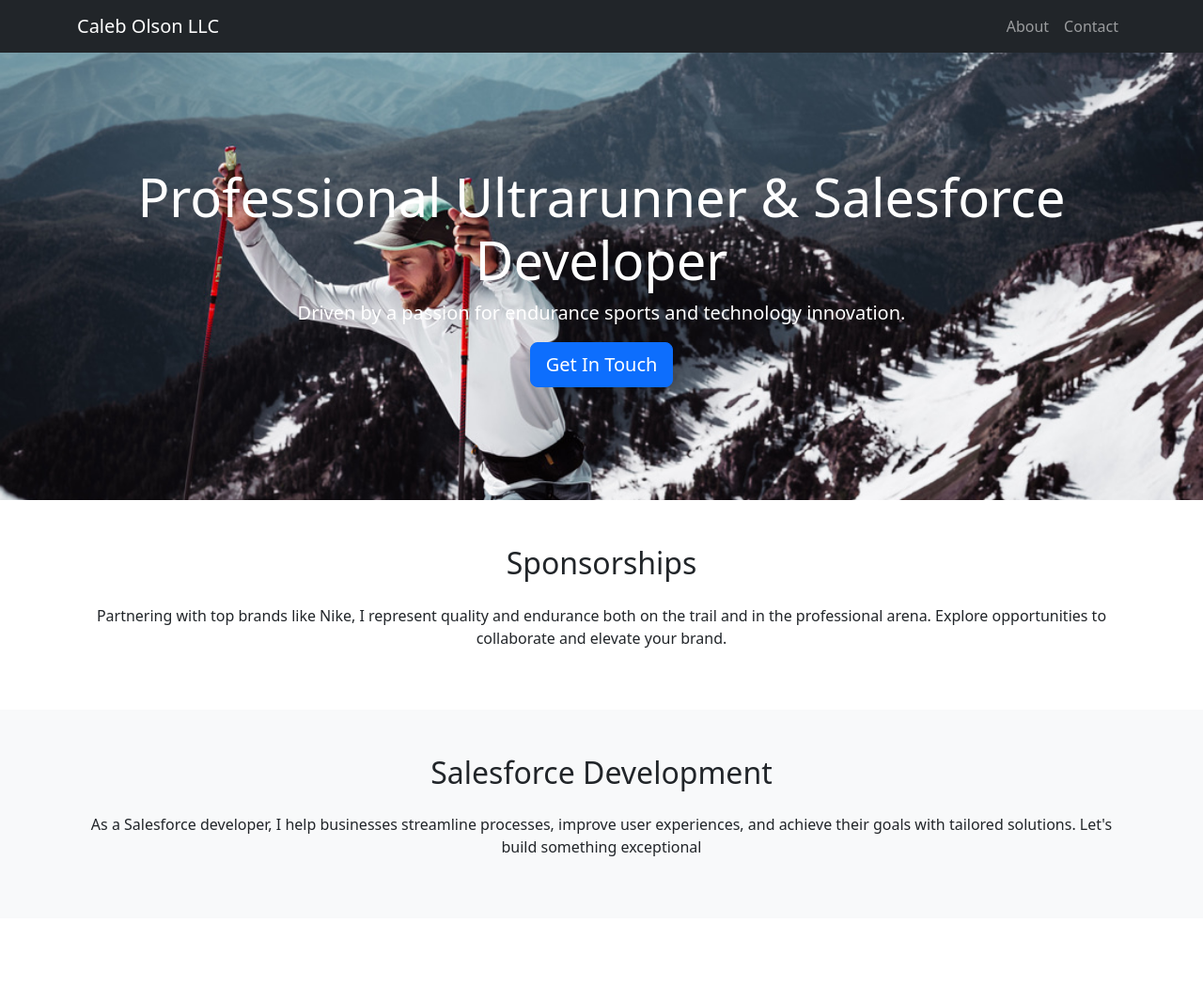
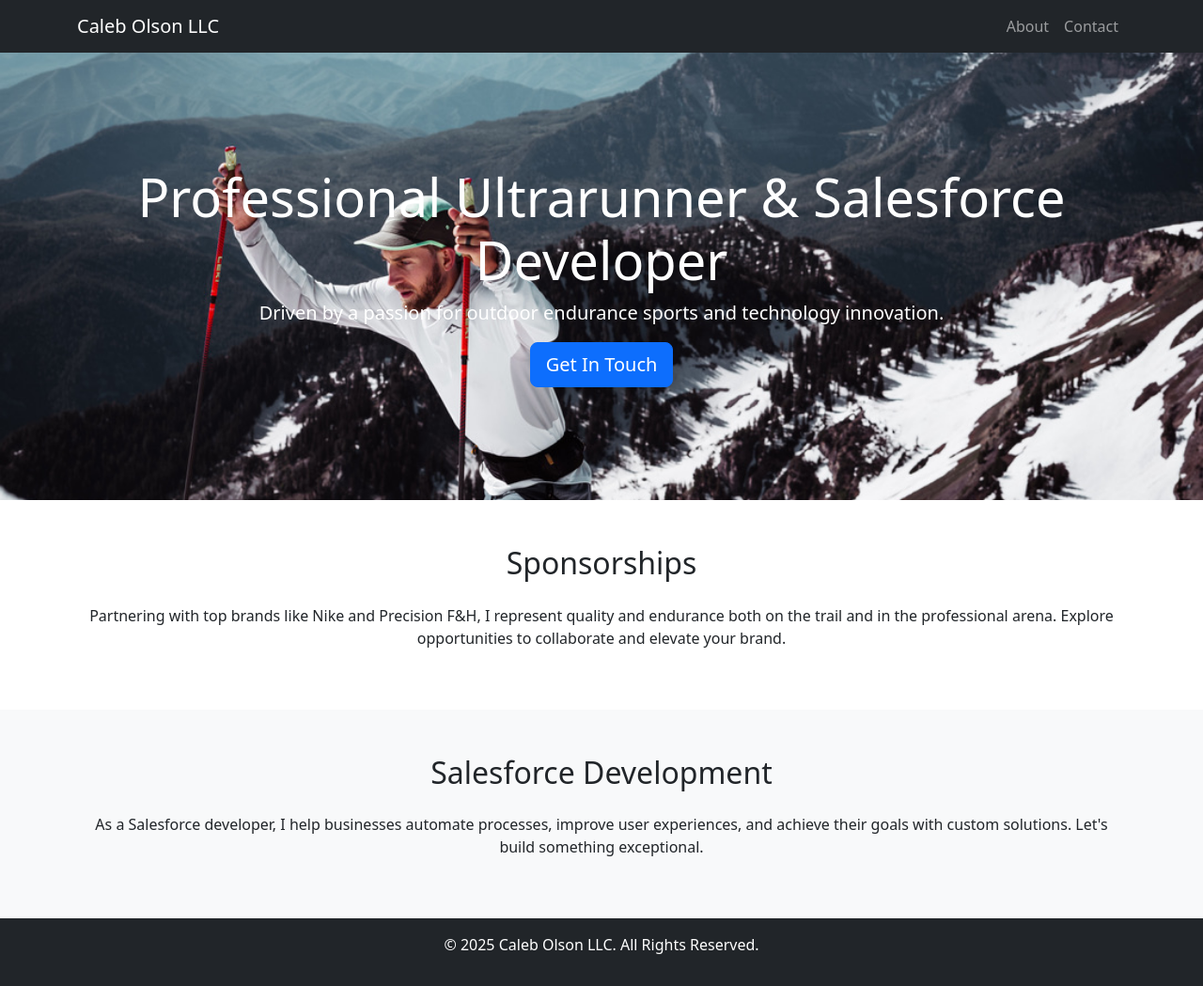
Before and after one commit to calebo95/calebolsonllc, a plain HTML site: page index.html in a window 1280 px wide. Shown: the whole page at 94% size. Before the commit the page ends 977 px from the top, so only its background shows below. Drawn offline with nearby package versions, Linux system fonts and the light colour scheme.

Commit message:
update pages

```diff
--- a/index.html
+++ b/index.html
@@ -14,7 +14,7 @@
     }
   </style>
 </head>
-<body>
+<body class="d-flex flex-column min-vh-100">
   <!-- Navigation Bar -->
   <nav class="navbar navbar-expand-lg navbar-dark bg-dark">
     <div class="container">
@@ -40,7 +40,7 @@
   <section class="hero text-center">
     <div class="container">
       <h1 class="display-4">Professional Ultrarunner & Salesforce Developer</h1>
-      <p class="lead">Driven by a passion for endurance sports and technology innovation.</p>
+      <p class="lead">Driven by a passion for outdoor endurance sports and technology innovation.</p>
       <a href="contact.html" class="btn btn-primary btn-lg">Get In Touch</a>
     </div>
   </section>
@@ -49,7 +49,7 @@
   <section class="py-5">
     <div class="container">
       <h2 class="mb-4 text-center">Sponsorships</h2>
-      <p class="text-center">Partnering with top brands like Nike, I represent quality and endurance both on the trail and in the professional arena. Explore opportunities to collaborate and elevate your brand.</p>
+      <p class="text-center">Partnering with top brands like Nike and Precision F&H, I represent quality and endurance both on the trail and in the professional arena. Explore opportunities to collaborate and elevate your brand.</p>
     </div>
   </section>
 
@@ -57,4 +57,18 @@
   <section class="py-5 bg-light">
     <div class="container">
       <h2 class="mb-4 text-center">Salesforce Development</h2>
-      <p class="text-center">As a Salesforce developer, I help businesses streamline processes, improve user experiences, and achieve their goals with tailored solutions. Let's build something exceptional
+      <p class="text-center">As a Salesforce developer, I help businesses automate processes, improve user experiences, and achieve their goals with custom solutions. Let's build something exceptional.</p>
+    </div>
+</section>
+
+<!-- Footer -->
+<footer class="bg-dark text-white text-center py-3 mt-auto">
+  <div class="container">
+    <p>&copy; 2025 Caleb Olson LLC. All Rights Reserved.</p>
+  </div>
+</footer>
+
+<!-- Bootstrap JS Bundle -->
+<script src="https://cdn.jsdelivr.net/npm/bootstrap@5.3.0/dist/js/bootstrap.bundle.min.js"></script>
+</body>
+</html>
```
Also changed, not shown: about.html (+2 -2 lines), contact.html (+5 -3 lines), 1 other file.
